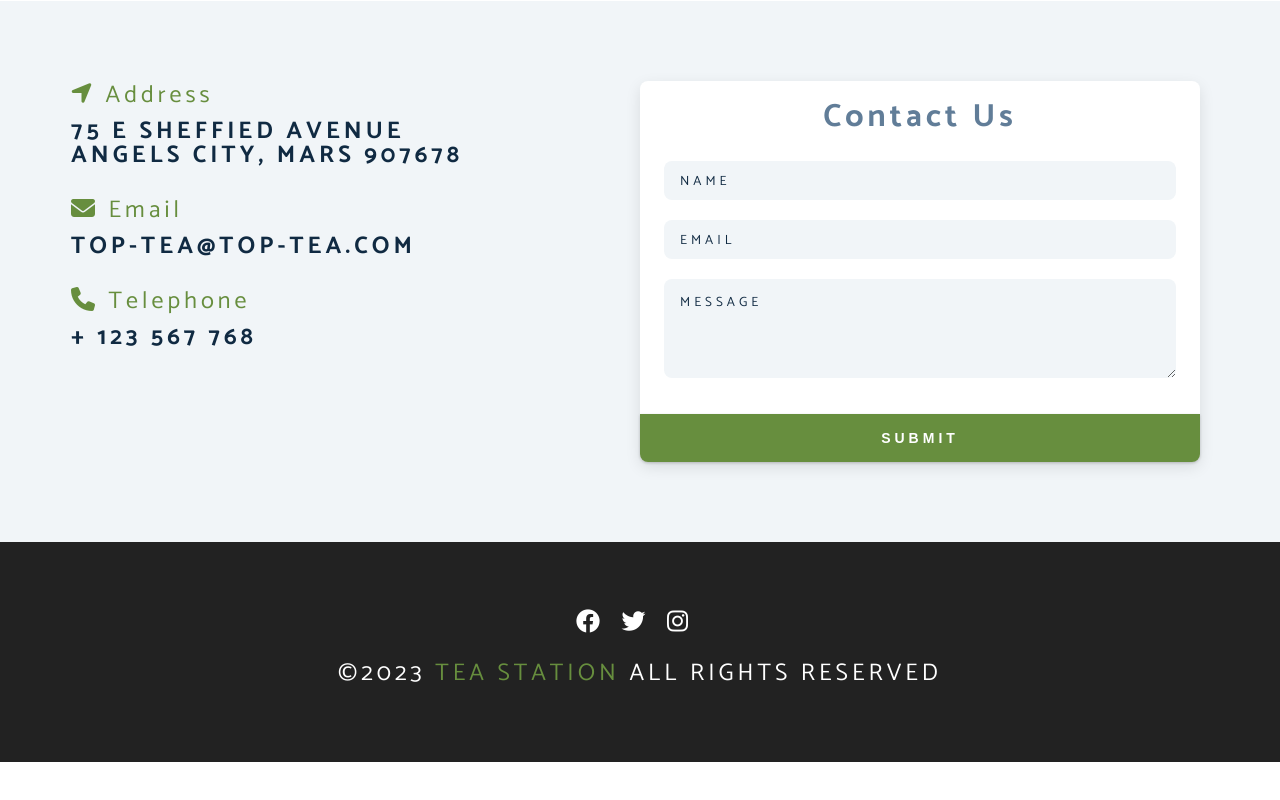
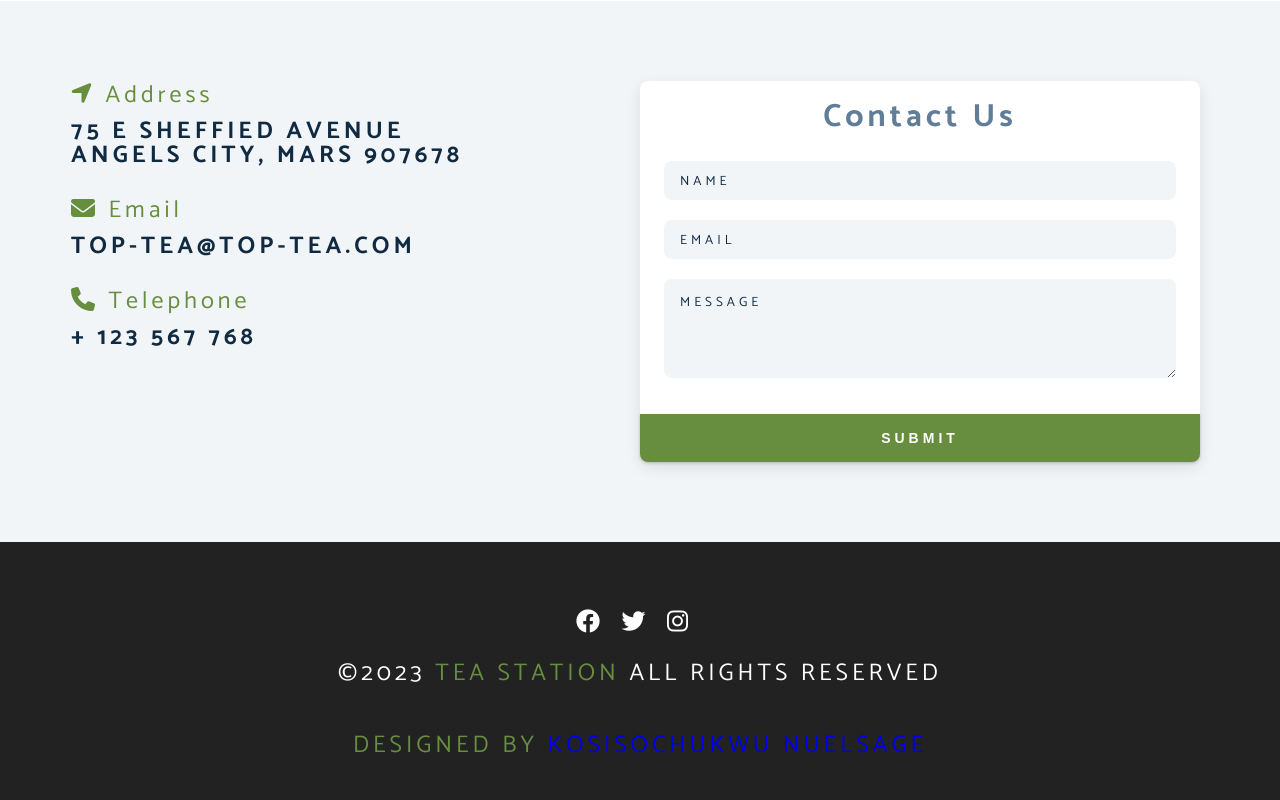
Before and after one commit to Sage-hex/Tea-Station, a plain HTML site: page index.html in a window 1280 px wide. Shown: the part 2882-3682 px from the top of the page. Before the commit the page ends 3644 px from the top, so only its background shows below. Drawn offline with Linux system fonts and the light colour scheme; a web font is replaced by a local one.

Commit message:
final commit

```diff
--- a/index.html
+++ b/index.html
@@ -395,6 +395,11 @@
           &copy;<span id="date"></span>
           <span class="company">tea station</span>
           all rights reserved
+          <br />
+          <br />
+          <br />
+          <span class="company">Designed by</span>
+          <a href="https://www.twitter.com/nuelsage">Kosisochukwu Nuelsage</a>
         </h4>
       </div>
     </footer>
```
